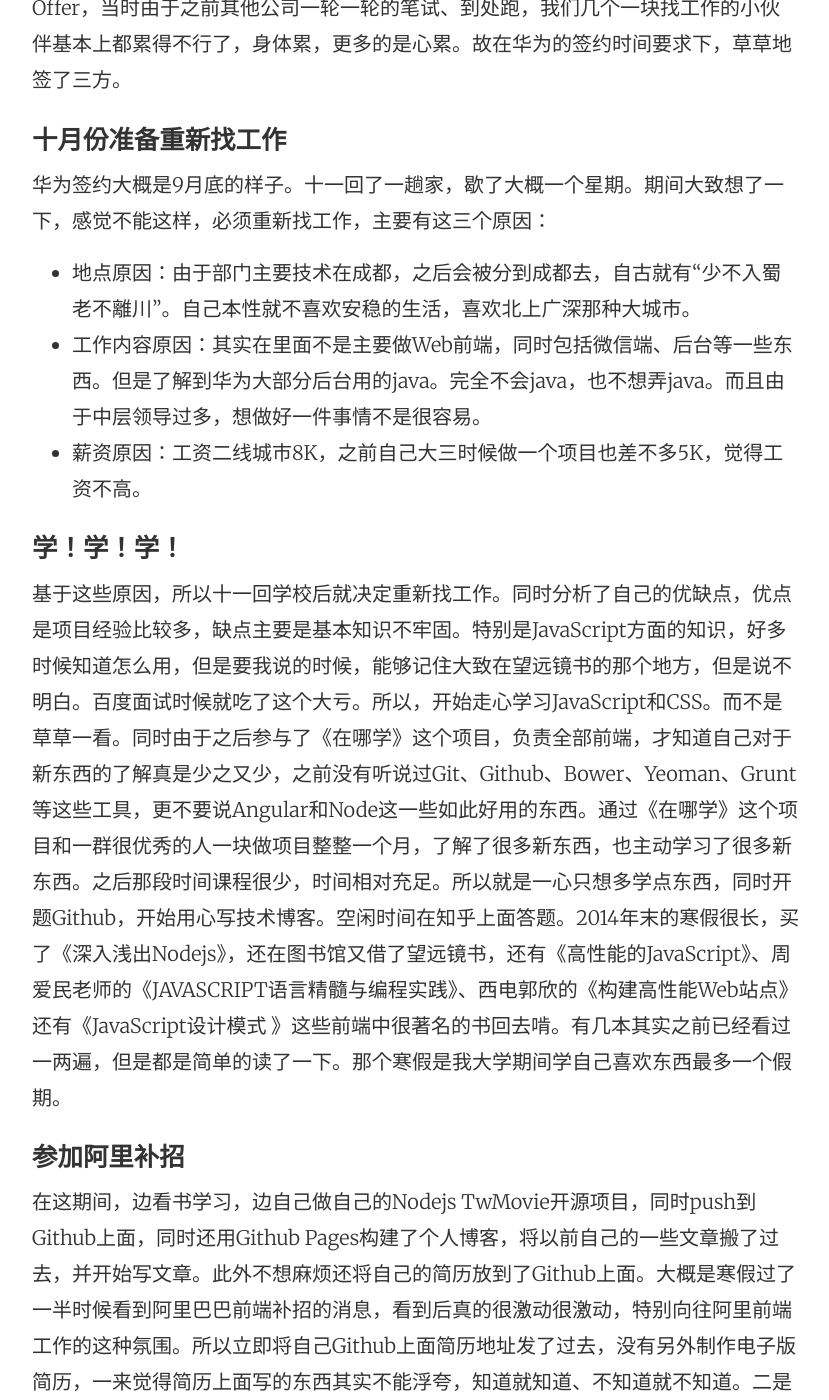
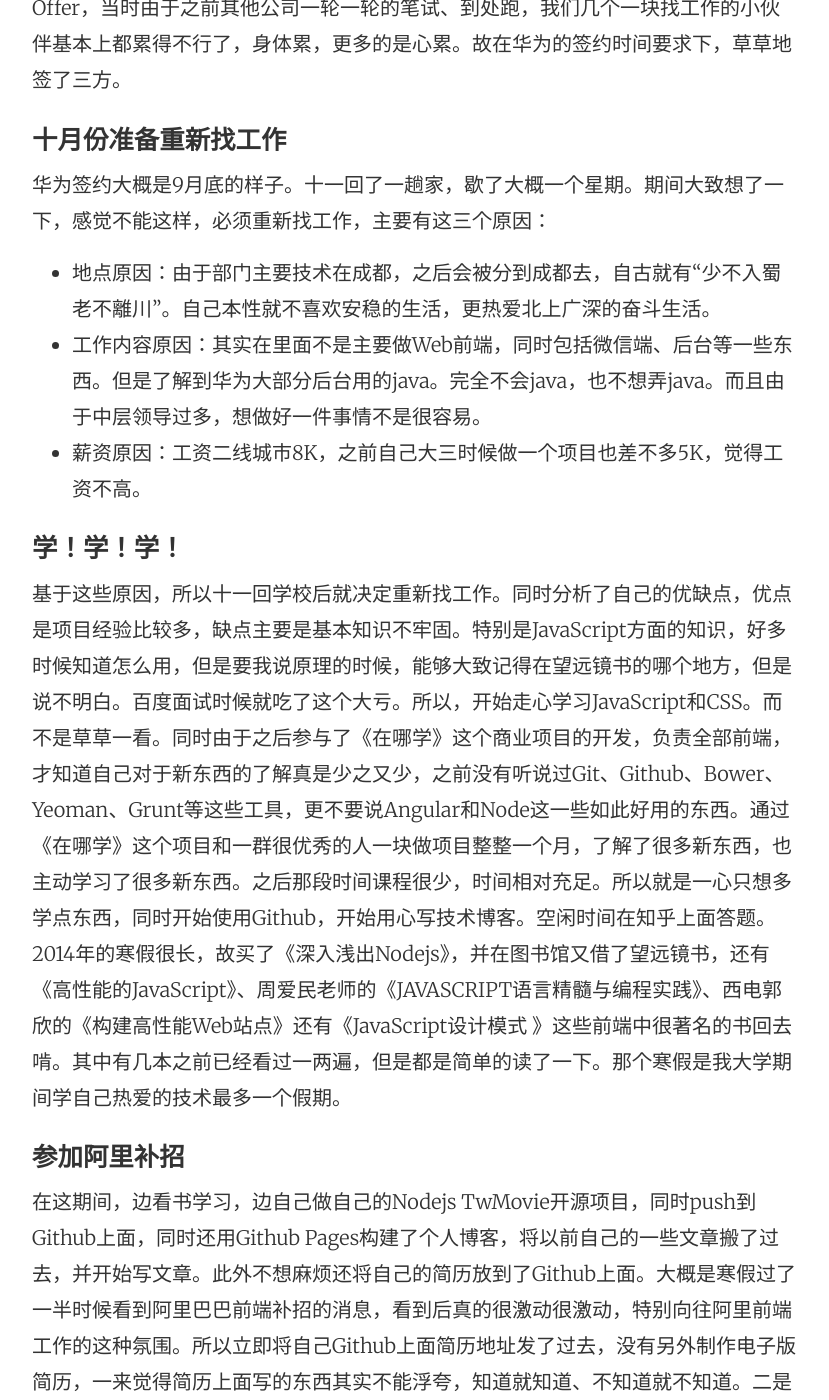
Before and after one commit to tw93/tw93.github.io, a Jekyll site: the page built from _posts/2015-05-18-About-My-College-And-Alibaba.md, in a window 1280 px wide and 1400 px high, scrolled down 1319 px. Shown: the whole window, without its empty margins (224-1053 px from the left). Built offline with Jekyll 4.4.1, drawn with Linux system fonts in a browser that asks for light colours; comment, search, counter and statistics services are not loaded.

Commit message:
adjust the acticle

```diff
--- a/_posts/2015-05-18-About-My-College-And-Alibaba.md
+++ b/_posts/2015-05-18-About-My-College-And-Alibaba.md
@@ -24,13 +24,13 @@
 
 华为签约大概是9月底的样子。十一回了一趟家，歇了大概一个星期。期间大致想了一下，感觉不能这样，必须重新找工作，主要有这三个原因：
 
- - 地点原因：由于部门主要技术在成都，之后会被分到成都去，自古就有“少不入蜀 老不離川”。自己本性就不喜欢安稳的生活，喜欢北上广深那种大城市。
+ - 地点原因：由于部门主要技术在成都，之后会被分到成都去，自古就有“少不入蜀 老不離川”。自己本性就不喜欢安稳的生活，更热爱北上广深的奋斗生活。
  - 工作内容原因：其实在里面不是主要做Web前端，同时包括微信端、后台等一些东西。但是了解到华为大部分后台用的java。完全不会java，也不想弄java。而且由于中层领导过多，想做好一件事情不是很容易。
  - 薪资原因：工资二线城市8K，之前自己大三时候做一个项目也差不多5K，觉得工资不高。
 
 ####学！学！学！
 
-基于这些原因，所以十一回学校后就决定重新找工作。同时分析了自己的优缺点，优点是项目经验比较多，缺点主要是基本知识不牢固。特别是JavaScript方面的知识，好多时候知道怎么用，但是要我说的时候，能够记住大致在望远镜书的那个地方，但是说不明白。百度面试时候就吃了这个大亏。所以，开始走心学习JavaScript和CSS。而不是草草一看。同时由于之后参与了《在哪学》这个项目，负责全部前端，才知道自己对于新东西的了解真是少之又少，之前没有听说过Git、Github、Bower、Yeoman、Grunt等这些工具，更不要说Angular和Node这一些如此好用的东西。通过《在哪学》这个项目和一群很优秀的人一块做项目整整一个月，了解了很多新东西，也主动学习了很多新东西。之后那段时间课程很少，时间相对充足。所以就是一心只想多学点东西，同时开题Github，开始用心写技术博客。空闲时间在知乎上面答题。2014年末的寒假很长，买了《深入浅出Nodejs》，还在图书馆又借了望远镜书，还有《高性能的JavaScript》、周爱民老师的《JAVASCRIPT语言精髓与编程实践》、西电郭欣的《构建高性能Web站点》还有《JavaScript设计模式 》这些前端中很著名的书回去啃。有几本其实之前已经看过一两遍，但是都是简单的读了一下。那个寒假是我大学期间学自己喜欢东西最多一个假期。
+基于这些原因，所以十一回学校后就决定重新找工作。同时分析了自己的优缺点，优点是项目经验比较多，缺点主要是基本知识不牢固。特别是JavaScript方面的知识，好多时候知道怎么用，但是要我说原理的时候，能够大致记得在望远镜书的哪个地方，但是说不明白。百度面试时候就吃了这个大亏。所以，开始走心学习JavaScript和CSS。而不是草草一看。同时由于之后参与了《在哪学》这个商业项目的开发，负责全部前端，才知道自己对于新东西的了解真是少之又少，之前没有听说过Git、Github、Bower、Yeoman、Grunt等这些工具，更不要说Angular和Node这一些如此好用的东西。通过《在哪学》这个项目和一群很优秀的人一块做项目整整一个月，了解了很多新东西，也主动学习了很多新东西。之后那段时间课程很少，时间相对充足。所以就是一心只想多学点东西，同时开始使用Github，开始用心写技术博客。空闲时间在知乎上面答题。2014年的寒假很长，故买了《深入浅出Nodejs》，并在图书馆又借了望远镜书，还有《高性能的JavaScript》、周爱民老师的《JAVASCRIPT语言精髓与编程实践》、西电郭欣的《构建高性能Web站点》还有《JavaScript设计模式 》这些前端中很著名的书回去啃。其中有几本之前已经看过一两遍，但是都是简单的读了一下。那个寒假是我大学期间学自己热爱的技术最多一个假期。
 
 ####参加阿里补招
 
```
